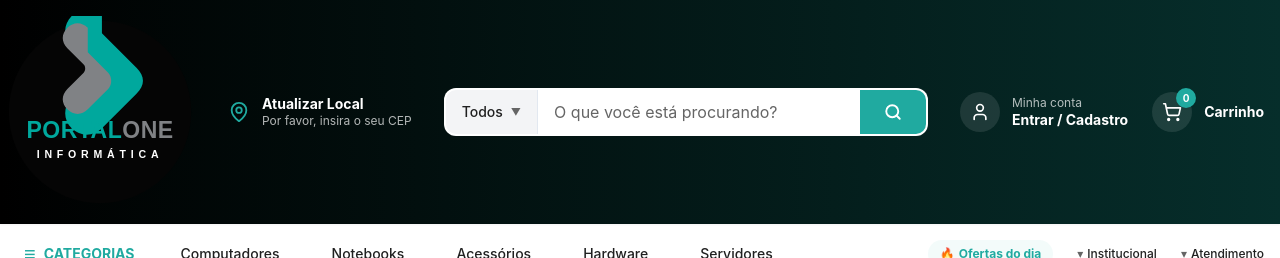
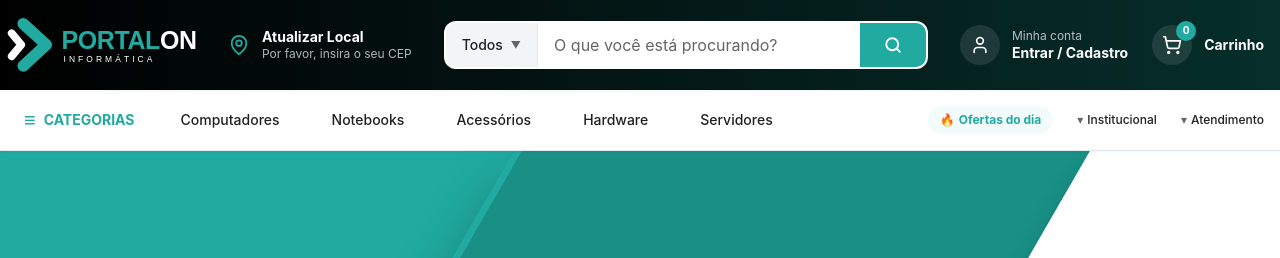
Before and after one commit to junior14oliveira-art/PORTALONE, a Next.js app in the folder apps/ecommerce/: page / in a window 1280 px wide. Shown: the top 258 px of the page. Built offline with nearby package versions, Linux system fonts and the light colour scheme.

Commit message:
style: ajusta proporcao e design do logo SVG

```diff
--- a/apps/ecommerce/src/components/Logo.jsx
+++ b/apps/ecommerce/src/components/Logo.jsx
@@ -1,54 +1,53 @@
 import React from 'react';
 
-export function Logo({ className = "w-40 h-auto" }) {
+export function Logo({ className = "w-48 h-auto" }) {
   return (
     <svg
       className={className}
-      viewBox="0 0 400 400"
+      viewBox="0 0 500 150"
       fill="none"
       xmlns="http://www.w3.org/2000/svg"
     >
-      {/* Background Circle */}
-      <circle cx="200" cy="200" r="190" fill="#050505" />
-
-      {/* Teal Arrow (Brand) */}
+      {/* Teal Chevron (Outer) */}
       <path
-        d="M210 90 L290 170 C310 190 310 210 290 230 L210 310 C190 330 160 330 140 310 C120 290 120 260 140 240 L190 190 C195 185 195 175 190 170 L140 120 C120 100 120 70 140 50 C160 30 190 30 210 50 Z"
-        fill="#00A89D"
-        transform="translate(15, -45) scale(0.9)"
+        d="M50 20 L110 75 L50 130"
+        stroke="#20AAA0"
+        strokeWidth="30"
+        strokeLinecap="round"
+        strokeLinejoin="round"
       />
 
-      {/* Grey Arrow */}
+      {/* White/Grey Chevron (Inner) */}
       <path
-        d="M170 130 L220 180 C230 190 230 210 220 220 L170 270 C155 285 135 285 120 270 C105 255 105 235 120 220 L160 180 C165 175 165 165 160 160 L120 120 C105 105 105 85 120 70 C135 55 155 55 170 70 Z"
-        fill="#808285"
-        transform="translate(30, -35) scale(0.85)"
+        d="M20 45 L45 75 L20 105"
+        stroke="#FFFFFF"
+        strokeWidth="20"
+        strokeLinecap="round"
+        strokeLinejoin="round"
       />
 
       {/* PORTALONE Text */}
       <text
-        x="200"
-        y="255"
+        x="150"
+        y="85"
         fontFamily="Arial, sans-serif"
-        fontSize="48"
+        fontSize="65"
         fontWeight="900"
-        textAnchor="middle"
-        letterSpacing="1"
+        letterSpacing="-1"
       >
-        <tspan fill="#00A89D">PORTAL</tspan>
-        <tspan fill="#808285">ONE</tspan>
+        <tspan fill="#20AAA0">PORTAL</tspan>
+        <tspan fill="#FFFFFF">ONE</tspan>
       </text>
 
       {/* INFORMÁTICA Text */}
       <text
-        x="200"
-        y="295"
+        x="155"
+        y="120"
         fontFamily="Arial, sans-serif"
         fontSize="22"
-        fontWeight="600"
+        fontWeight="400"
         fill="#FFFFFF"
-        textAnchor="middle"
-        letterSpacing="10"
+        letterSpacing="8"
       >
         INFORMÁTICA
       </text>
```
